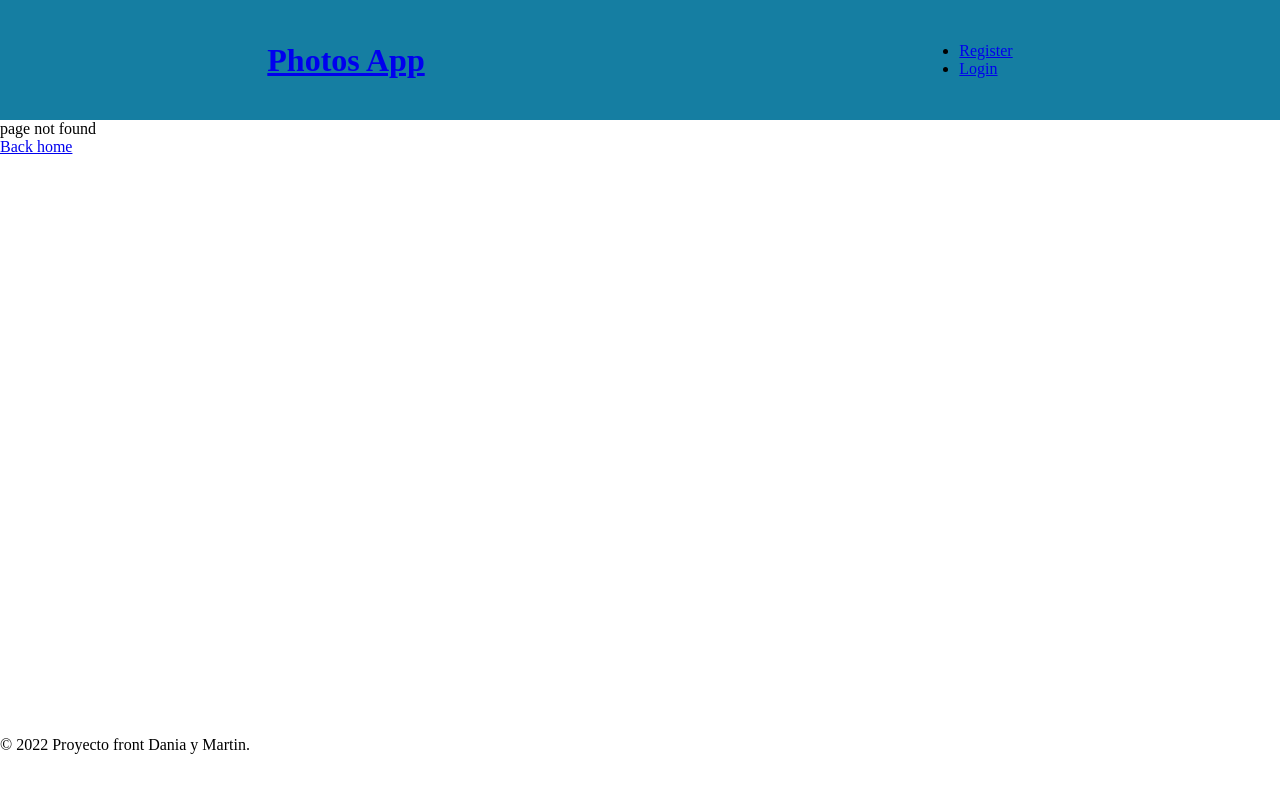
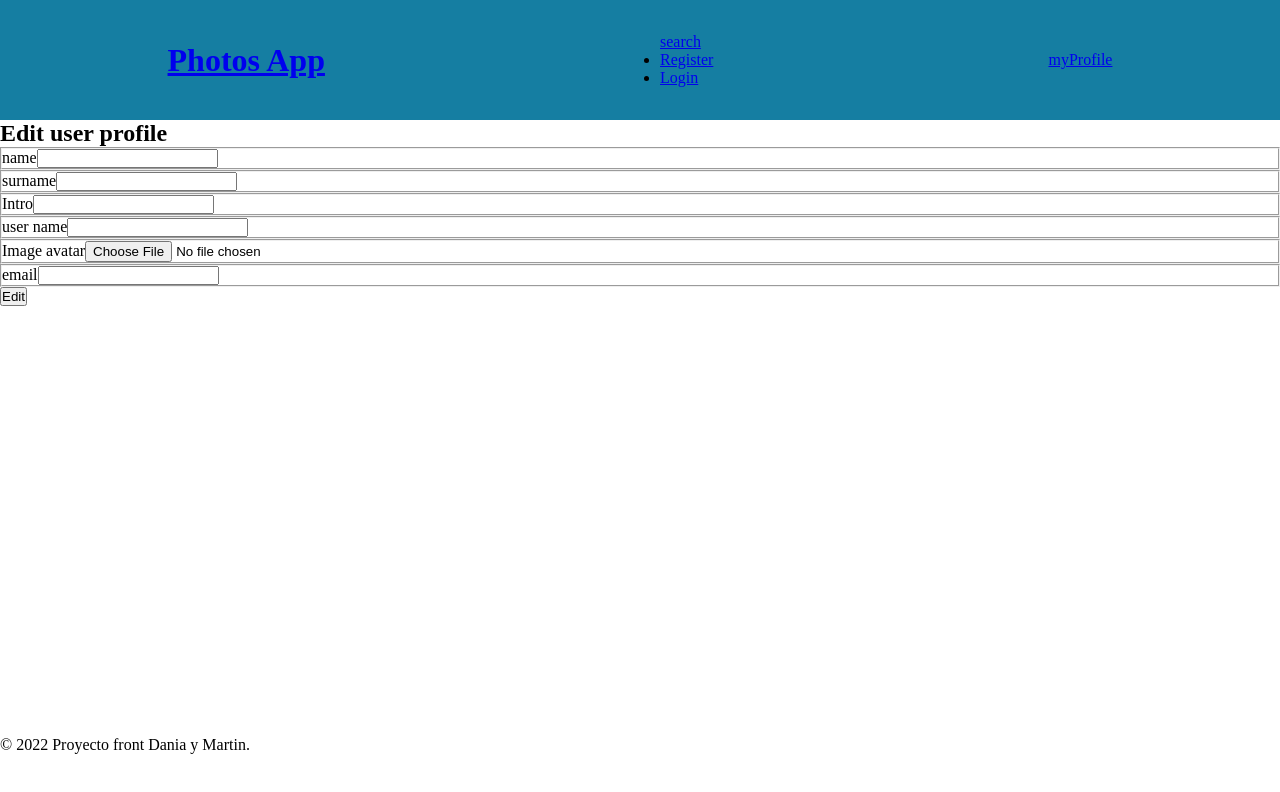
Before and after one commit to martintorreiro/PhotosAppFront, a React (Create React App) app: page /edit in a window 1280 px wide. Before the commit this address had no page. Shown: the top 792 px of the page. Built offline with nearby package versions, Linux system fonts and the light colour scheme.

Commit message:
edit user

```diff
--- a/src/App.js
+++ b/src/App.js
@@ -9,6 +9,7 @@ import { Header } from "./components/Header";
 import { Footer } from "./components/Footer";
 import { UserProfile } from "./pages/UserProfile";
 import { ShowPost } from "./pages/ShowPost";
+import { EditProfile } from "./pages/EditProfile";
 
 function App() {
   return (
@@ -21,6 +22,7 @@ function App() {
         <Route path="/search" element={<Search />} />
         <Route path="/user/:userName" element={<UserProfile />} />
         <Route path="/post/:postId" element={<ShowPost />} />
+        <Route path="/edit" element={<EditProfile />} />
         <Route path="*" element={<NotFoundPage />} />
       </Routes>
       <Footer />
--- a/src/components/Header.js
+++ b/src/components/Header.js
@@ -1,7 +1,10 @@
 import { Auth } from "./Auth";
 import { Link } from "react-router-dom";
+import { useContext } from "react";
+import { AuthContext } from "../context/AuthContext";
 
 export const Header = () => {
+  const { token, user } = useContext(AuthContext);
   return (
     <header className="mainHeader">
       <h1>
@@ -9,8 +12,19 @@ export const Header = () => {
       </h1>
 
       <nav>
+        <p>
+          <Link to="/search">search</Link>
+        </p>
         <Auth />
       </nav>
+
+      {user ? (
+        <p>
+          <Link to={`/user/${user.userName}`}>myProfile</Link>
+        </p>
+      ) : (
+        <Link to={`/user/login`}>myProfile</Link>
+      )}
     </header>
   );
 };
--- a/src/components/Post/CommentsList.js
+++ b/src/components/Post/CommentsList.js
@@ -32,6 +32,7 @@ export const CommentsList = ({ post }) => {
           </p>
         </li>
       ))}
+      <li>input</li>
     </ul>
   );
 };
--- a/src/components/UserHeader.js
+++ b/src/components/UserHeader.js
@@ -1,6 +1,11 @@
+import { useContext } from "react";
+import { Link } from "react-router-dom";
 import defaultAvatar from "../assets/images/defaultAvatar.png";
+import { AuthContext } from "../context/AuthContext";
 
 export const UserHeader = ({ userProfile }) => {
+  const { user } = useContext(AuthContext);
+  console.log("-<", userProfile);
   return (
     <header>
       <img
@@ -8,12 +13,22 @@ export const UserHeader = ({ userProfile }) => {
         alt="avatar"
         height="50px"
         width="50px"
-      />{" "}
-      <span>Posts {userProfile.postCounter}</span>
-      <h2>
-        {userProfile.name} {userProfile.surname}
-      </h2>
+      />
+      <span>
+        <h2>{userProfile.userName}</h2>
+        <h3>
+          {userProfile.name} {userProfile.surname}
+        </h3>
+      </span>
+      <h3>Posts {userProfile.postCounter}</h3>
       <h3>{userProfile.intro}</h3>
+      {user.id === userProfile.id ? (
+        <p>
+          <Link to="/edit">edit profil</Link>
+        </p>
+      ) : (
+        <></>
+      )}
     </header>
   );
 };
--- /dev/null
+++ b/src/pages/EditProfile.js
@@ -0,0 +1,54 @@
+import { useContext, useState } from "react";
+import { AuthContext } from "../context/AuthContext";
+import { editProfileService } from "../services";
+
+export const EditProfile = () => {
+  const [error, serError] = useState("");
+  const [sending, setSending] = useState(false);
+
+  const { token, user } = useContext(AuthContext);
+
+  const handlerSubmit = async (e) => {
+    e.preventDefault();
+    try {
+      const data = new FormData(e.target);
+
+      const response = await editProfileService(token, user.userName, data);
+      console.log(response);
+    } catch (error) {}
+  };
+  return (
+    <section>
+      <h1>Edit user profile</h1>
+      <form onSubmit={handlerSubmit}>
+        <fieldset>
+          <label htmlFor="name">name</label>
+          <input type="text" id="name" name="name" />
+        </fieldset>
+        <fieldset>
+          <label htmlFor="surname">surname</label>
+          <input type="text" id="surname" name="surname" />
+        </fieldset>
+        <fieldset>
+          <label htmlFor="intro">Intro</label>
+          <input type="text" id="intro" name="intro" />
+        </fieldset>
+        <fieldset>
+          <label htmlFor="newUserName">user name</label>
+          <input type="text" id="newUserName" name="newUserName" />
+        </fieldset>
+        <fieldset>
+          <label htmlFor="image">Image avatar</label>
+          <input type="file" id="image" name="image" accept="image/*" />
+        </fieldset>
+        <fieldset>
+          <label htmlFor="email">email</label>
+          <input type="email" id="email" name="email" />
+        </fieldset>
+        <button>Edit</button>
+        {sending ? <p>Set sending...</p> : <></>}
+        {error ? <p>{error}</p> : <></>}
+      </form>
+    </section>
+  );
+};
--- a/src/pages/Home.js
+++ b/src/pages/Home.js
@@ -1,16 +1,16 @@
 import { Post } from "../components/Post/Post";
 import { usePosts } from "../hooks/usePosts";
-import {ErrorMessage} from "../components/ErrorMessage";
+import { ErrorMessage } from "../components/ErrorMessage";
+import { useContext } from "react";
+import { AuthContext } from "../context/AuthContext";
 
 export const Home = () => {
   const { posts, loading, error } = usePosts();
+  const { user } = useContext(AuthContext);
 
-  if (loading)
-    return <p>loading</p>;
+  if (loading) return <p>loading</p>;
 
-  if (error)
-    return <ErrorMessage message={error} />;
-
+  if (error) return <ErrorMessage message={error} />;
 
   return (
     <section>
--- a/src/pages/Login.js
+++ b/src/pages/Login.js
@@ -19,6 +19,7 @@ export const Login = () => {
       const data = await loginUserService({ email, password, userName });
 
       login(data.token);
+      navigate("/");
     } catch (error) {
       setError(error.message);
     }
--- a/src/services/index.js
+++ b/src/services/index.js
@@ -101,3 +101,20 @@ export const loginUserService = async ({ email, password, userName }) => {
   }
   return json.data;
 };
+
+export const editProfileService = async (token, userName, data) => {
+  const response = await fetch(`/user/modify/${userName}/`, {
+    method: "PUT",
+    body: data,
+    headers: {
+      Authorization: token,
+    },
+  });
+
+  const json = await response.json();
+
+  if (!response.ok) {
+    throw new Error(json.message);
+  }
+  return json.message;
+};
```
